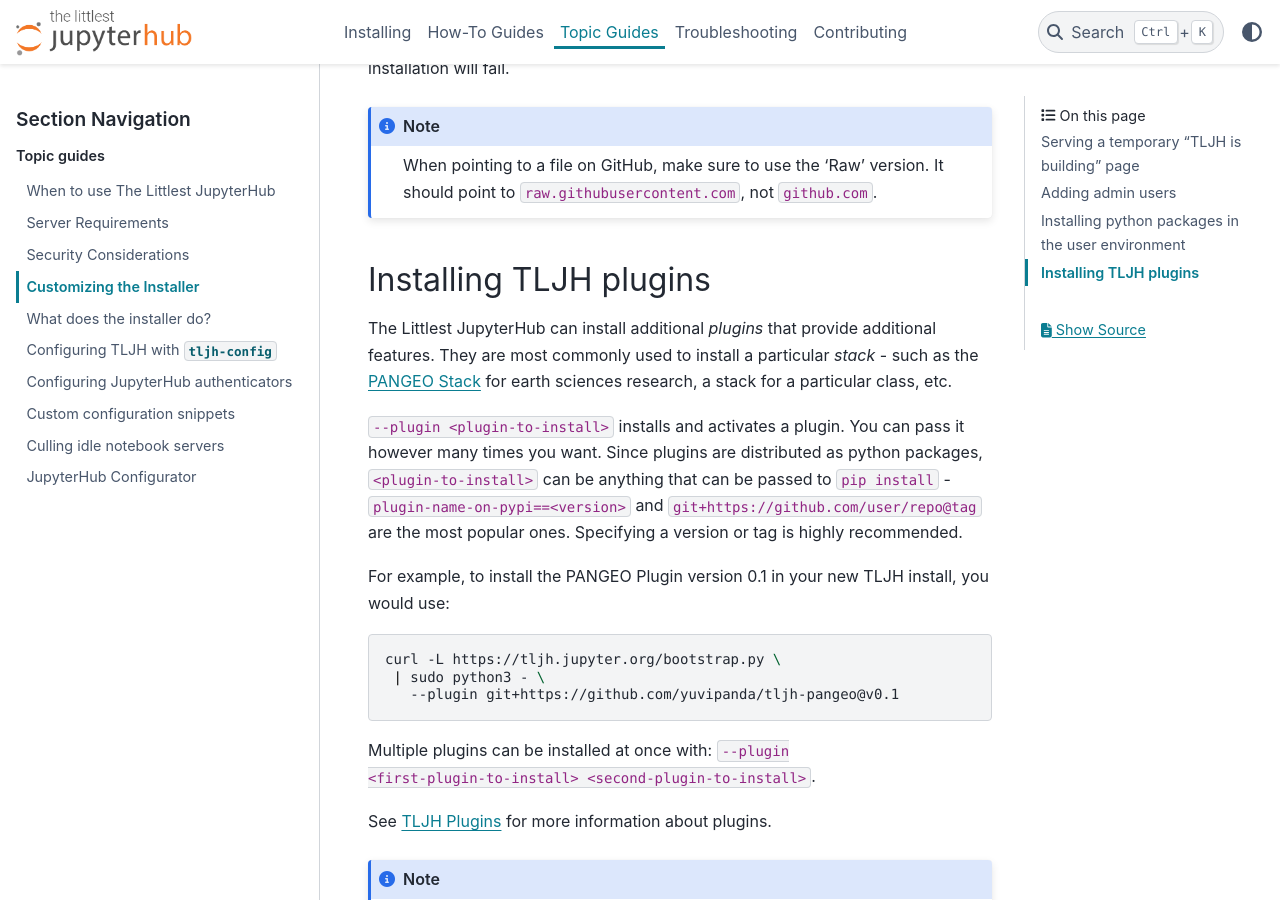
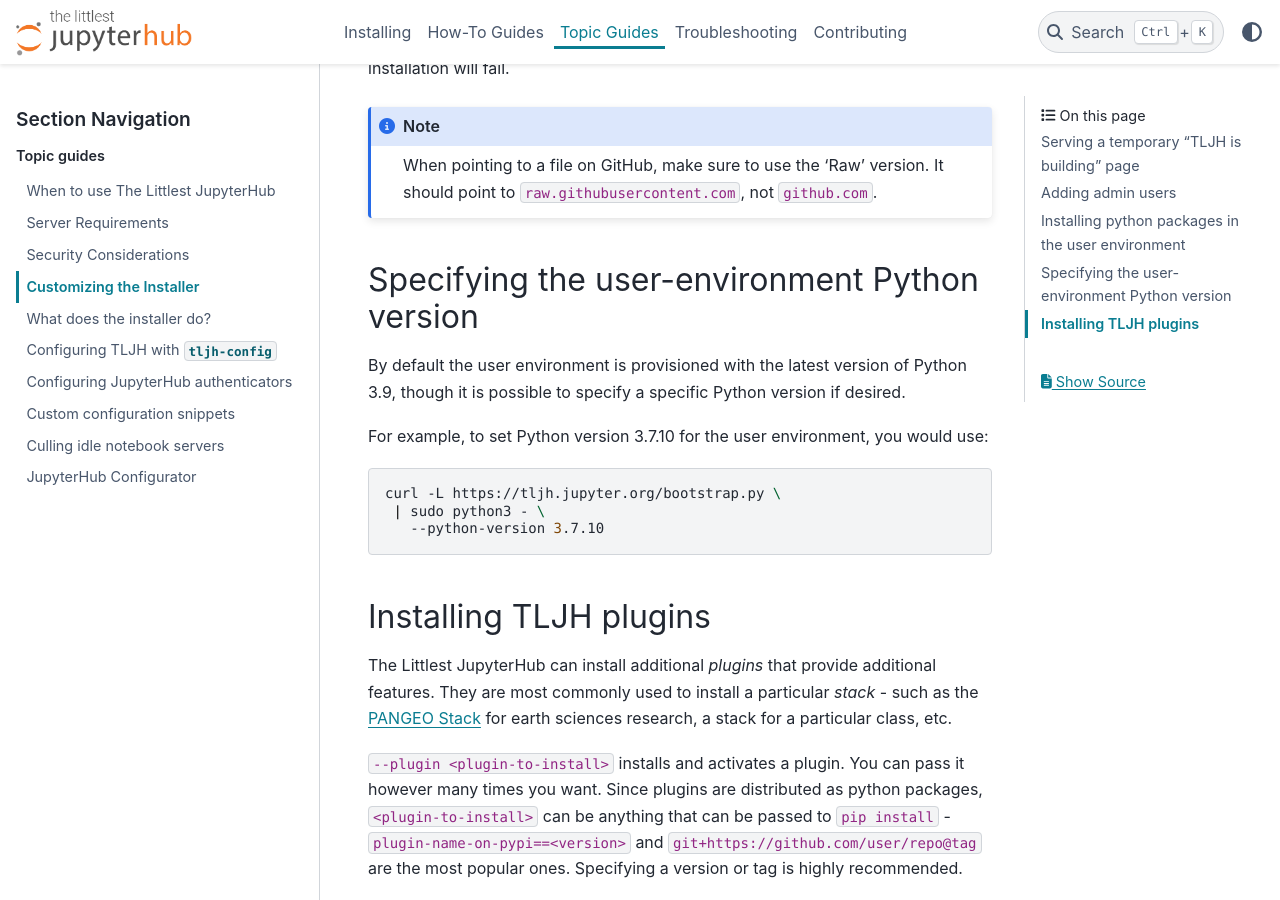
Before and after one commit to jupyterhub/the-littlest-jupyterhub, a Sphinx documentation site: the page built from docs/topic/customizing-installer.rst, in a window 1280 px wide and 900 px high, scrolled down 2822 px. Built offline with Sphinx 7.4.7 and the PyData theme 0.15.4, drawn with Linux system fonts in a browser that asks for light colours; pages that are not in the unit, such as notebooks, are missing from menus.

Commit message:
updating documentation

```diff
--- a/docs/topic/customizing-installer.rst
+++ b/docs/topic/customizing-installer.rst
@@ -107,6 +107,21 @@
    When pointing to a file on GitHub, make sure to use the 'Raw' version. It should point to
    ``raw.githubusercontent.com``, not ``github.com``.
 
+Specifying the user-environment Python version
+=======================
+
+By default the user environment is provisioned with the latest version of Python 3.9,
+though it is possible to specify a specific Python version if desired.
+
+For example, to set Python version 3.7.10 for the user environment,
+you would use:
+
+.. code-block:: bash
+
+   curl -L https://tljh.jupyter.org/bootstrap.py \
+    | sudo python3 - \
+      --python-version 3.7.10
+
 Installing TLJH plugins
 =======================
 
```
